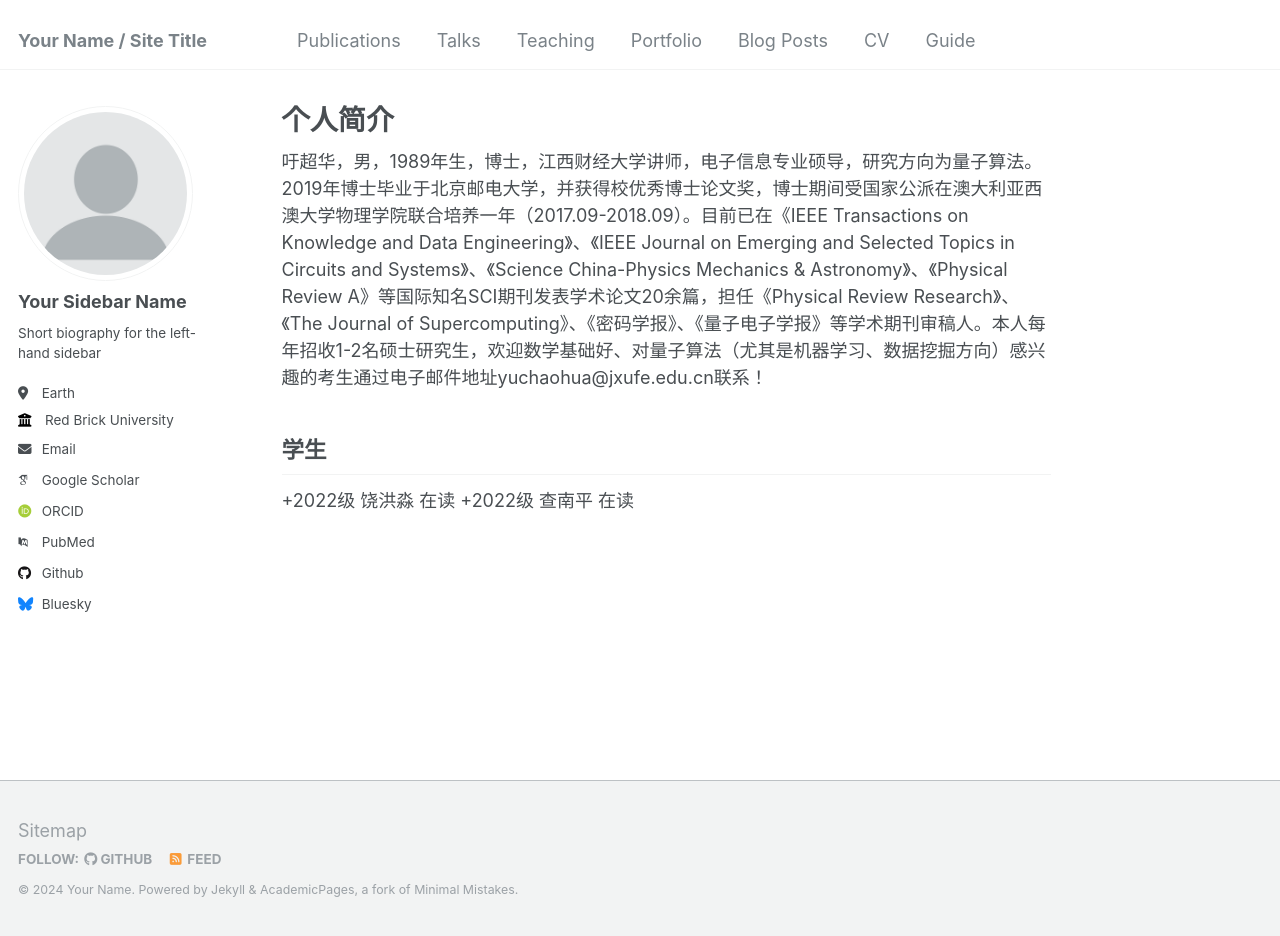
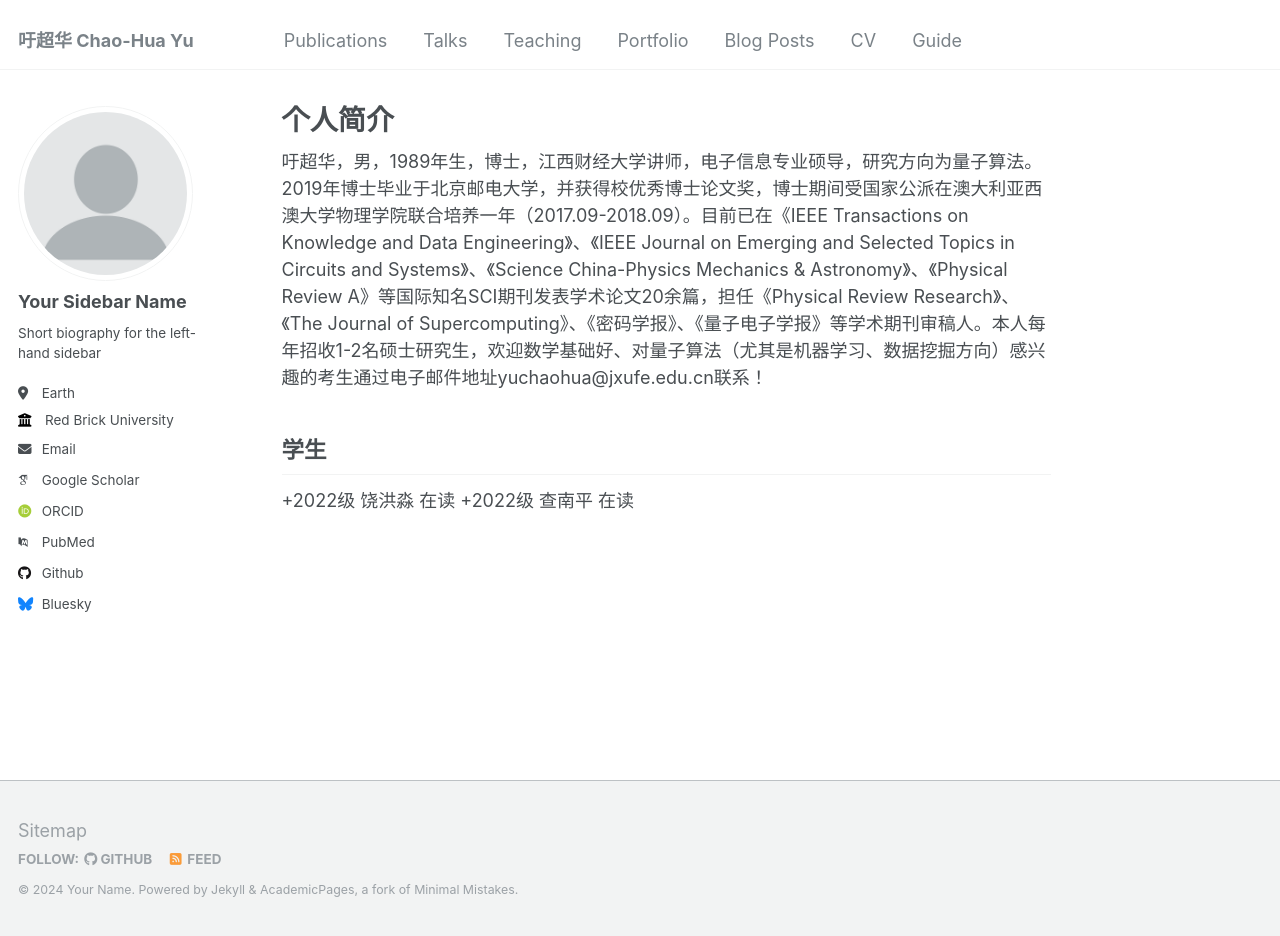
Before and after one commit to YCHbetter/YCHbetter.github.io, a Jekyll site: the page built from _pages/about.md, in a window 1280 px wide and 936 px high. Built offline with Jekyll 4.4.1, drawn with Linux system fonts in a browser that asks for light colours; some web fonts are replaced.

Commit message:
Update _config.yml

```diff
--- a/_config.yml
+++ b/_config.yml
@@ -8,7 +8,7 @@
 
 # Basic Site Settings
 locale                   : "en-US"
-title                    : "Your Name / Site Title"
+title                    : "吁超华 Chao-Hua Yu"
 title_separator          : "-"
 name                     : &name "Your Name"
 description              : &description "personal description"
```
